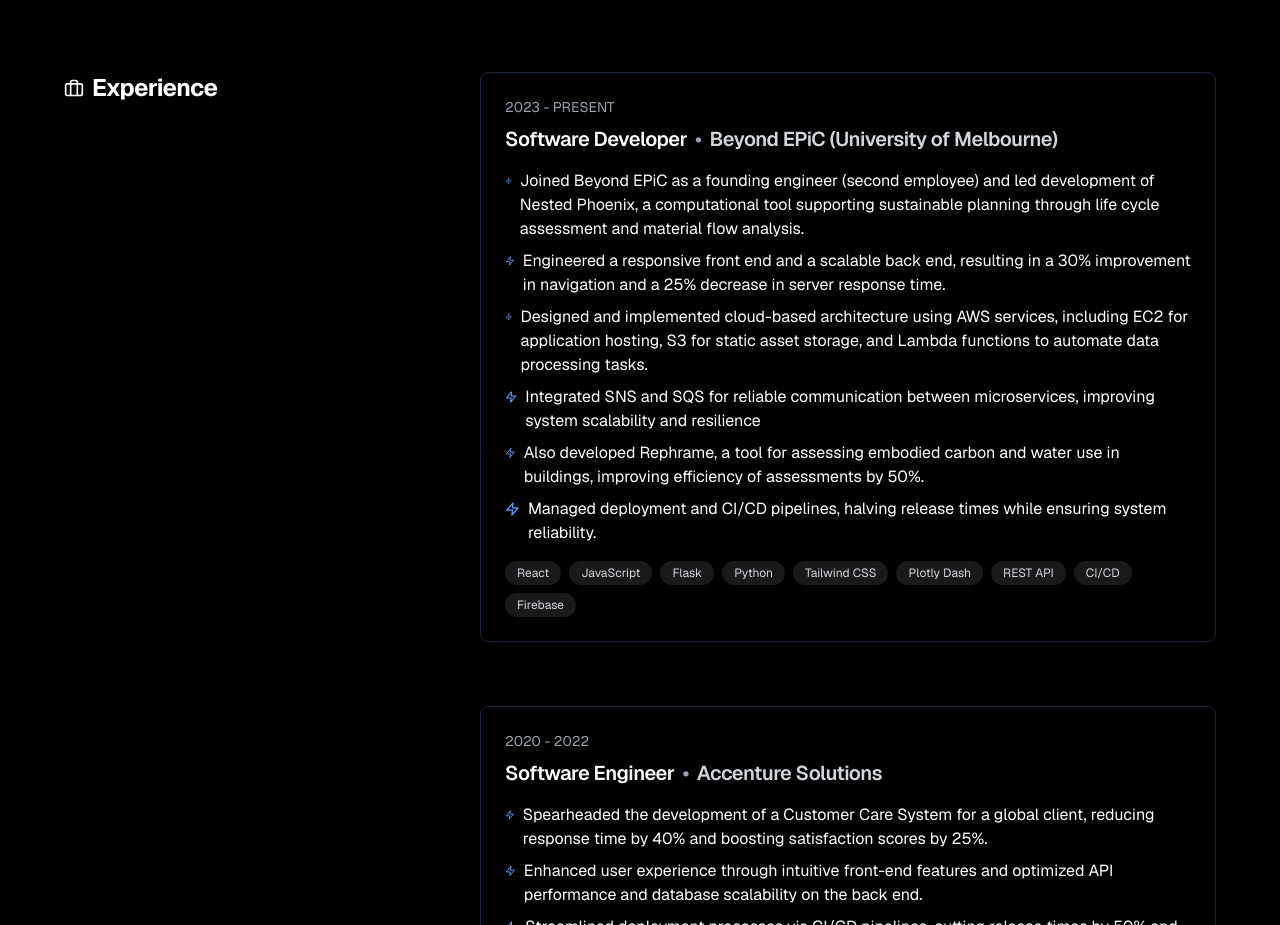
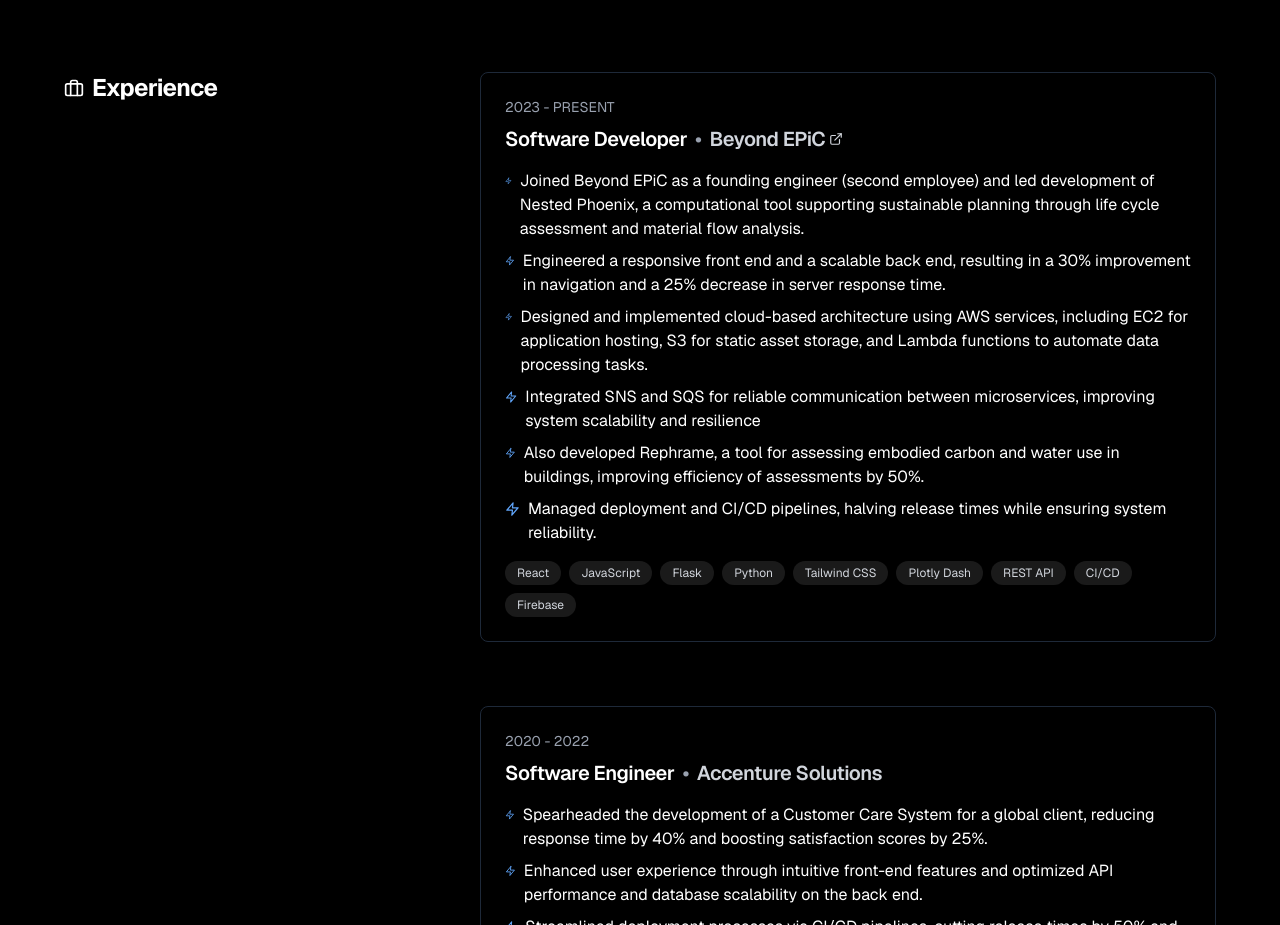
Before and after one commit to pgd1998/new-portfolio, a Next.js app: page / in a window 1280 px wide. Shown: the part 1540-2465 px from the top of the page. Built offline with nearby package versions, Linux system fonts and the light colour scheme.

Commit message:
fix: added link to beyond epic

```diff
--- a/src/components/ExperienceSection.tsx
+++ b/src/components/ExperienceSection.tsx
@@ -5,6 +5,7 @@
   period: string;
   title: string;
   company: string;
+  companyUrl?: string;
   description: string[];
   skills: string[];
 };
@@ -13,6 +14,7 @@
   period,
   title,
   company,
+  companyUrl,
   description,
   skills,
 }: ExperienceItemProps) => {
@@ -24,7 +26,18 @@
         <h3 className="text-xl font-semibold mb-1 flex flex-wrap items-baseline gap-x-2">
           <span>{title}</span>
           <span className="text-gray-400">•</span>
-          <span className="text-gray-300">{company}</span>
+          {companyUrl ? (
+            <a href={companyUrl} target="_blank" rel="noopener noreferrer" className="text-gray-300 hover:text-blue-400 transition-colors inline-flex items-center gap-1">
+              {company}
+              <svg width="14" height="14" viewBox="0 0 24 24" fill="none" stroke="currentColor" strokeWidth="2" strokeLinecap="round" strokeLinejoin="round">
+                <path d="M18 13v6a2 2 0 0 1-2 2H5a2 2 0 0 1-2-2V8a2 2 0 0 1 2-2h6"></path>
+                <polyline points="15 3 21 3 21 9"></polyline>
+                <line x1="10" y1="14" x2="21" y2="3"></line>
+              </svg>
+            </a>
+          ) : (
+            <span className="text-gray-300">{company}</span>
+          )}
         </h3>
 
         <div className="space-y-2 my-4">
@@ -54,7 +67,8 @@
       <ExperienceItem
         period="2023 - PRESENT"
         title="Software Developer"
-        company="Beyond EPiC (University of Melbourne)"
+        company="Beyond EPiC"
+        companyUrl="https://www.beyondepic.io/"
         description={[
           "Joined Beyond EPiC as a founding engineer (second employee) and led development of Nested Phoenix, a computational tool supporting sustainable planning through life cycle assessment and material flow analysis.",
           "Engineered a responsive front end and a scalable back end, resulting in a 30% improvement in navigation and a 25% decrease in server response time.",
```
Also changed, not shown: 2 other files (tests, documents, lock files or other folders).
